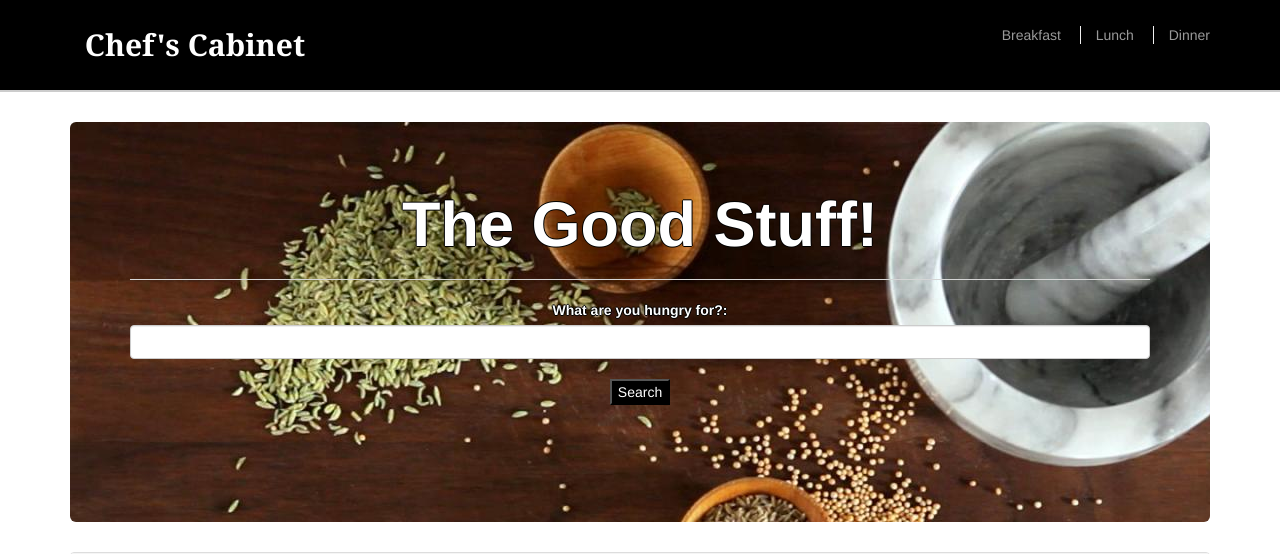
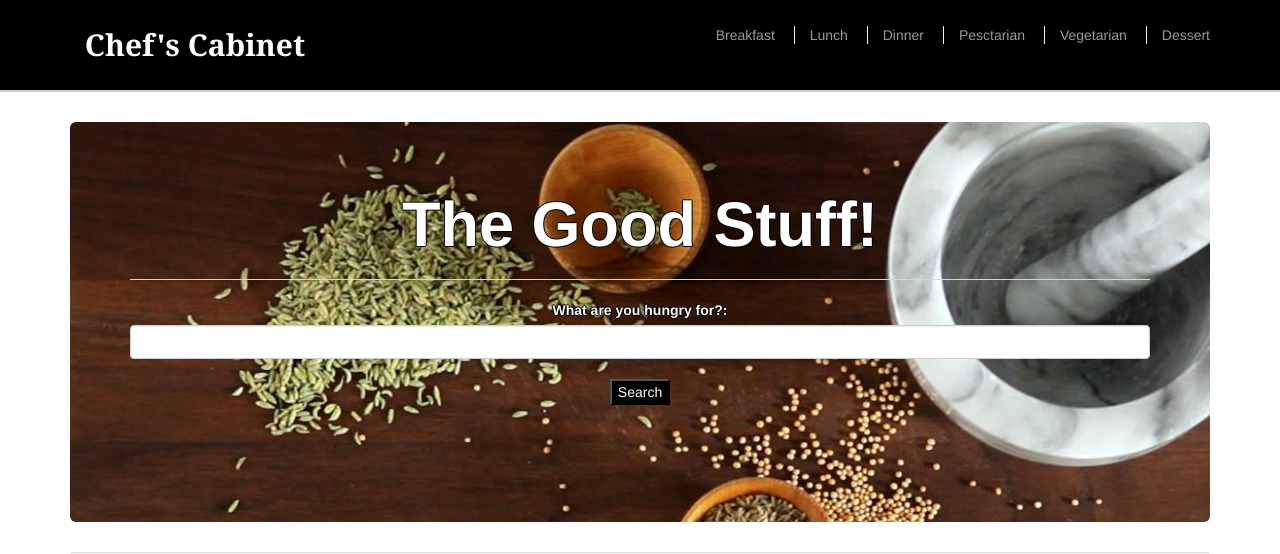
Before and after one commit to MichaelWrobelPersonal/Chefs_Cabinet, a plain HTML site: page index.html in a window 1280 px wide. Shown: the top 554 px of the page. Drawn offline with nearby package versions, Linux system fonts and the light colour scheme.

Commit message:
Added more nav buttons

```diff
--- a/index.html
+++ b/index.html
@@ -19,6 +19,9 @@
         <a href="recipe.html?q=breakfast">Breakfast</a>
         <a href="recipe.html?q=lunch">Lunch</a>
         <a href="recipe.html?q=dinner">Dinner</a>
+        <a href="recipe.html?q=fish">Pesctarian</a>
+        <a href="recipe.html?q=vegetarian">Vegetarian</a>
+        <a href="recipe.html?q=dessert">Dessert</a>
       </nav>
     </div>
 	</header>
```
Also changed, not shown: recipe.html (+3 -0 lines).
